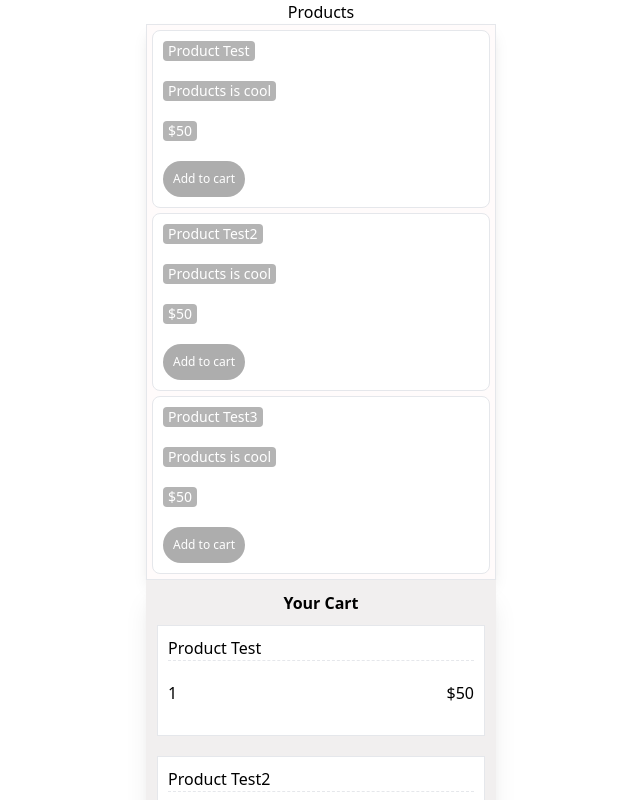
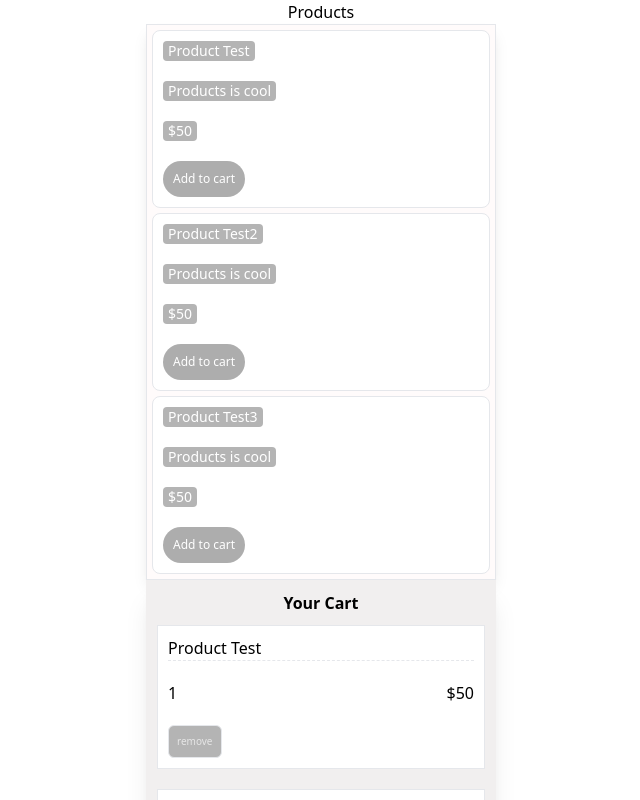
Before and after one commit to xavier-fenton/react-shop-cart, a React (Create React App) app: page /products in a window 1280 px wide. Shown: the top 800 px of the page, without its empty margins (319-959 px from the left). Built offline with nearby package versions, Linux system fonts and the light colour scheme.

Commit message:
initalise remove func in context file, retrieve item clicked

```diff
--- a/src/Components/CartItems.js
+++ b/src/Components/CartItems.js
@@ -1,7 +1,10 @@
-import React from 'react'
+import React, { useContext } from 'react'
+import { productContext } from '../shopContext'
+
 import { v4 as uuidv4 } from 'uuid'
 
 const CartItems = ({ items }) => {
+  const removeFromCart = useContext(productContext)
   return (
     <>
       {items.state === 'Cart' ? (
@@ -17,6 +20,16 @@ const CartItems = ({ items }) => {
             <div key={uuidv4()}>{items.inventory}</div>
             <div key={uuidv4()}>${items.price}</div>
           </div>
+          <button
+            onClick={(e) => {
+              e.preventDefault()
+              console.log('clicked')
+              removeFromCart.removeFromCart(items)
+            }}
+            className="border w-fit p-2 rounded-md text-[10px] text-[#e6e6e6] bg-[#b4b4b4]"
+          >
+            remove
+          </button>
         </div>
       ) : (
         <div
--- a/src/shopContext.js
+++ b/src/shopContext.js
@@ -54,6 +54,10 @@ const context = {
       state: 'Cart',
     },
   ],
+  removeFromCart: (item) => {
+    console.log(item)
+
+  },
 }
 
 export const productContext = createContext(context)
```
